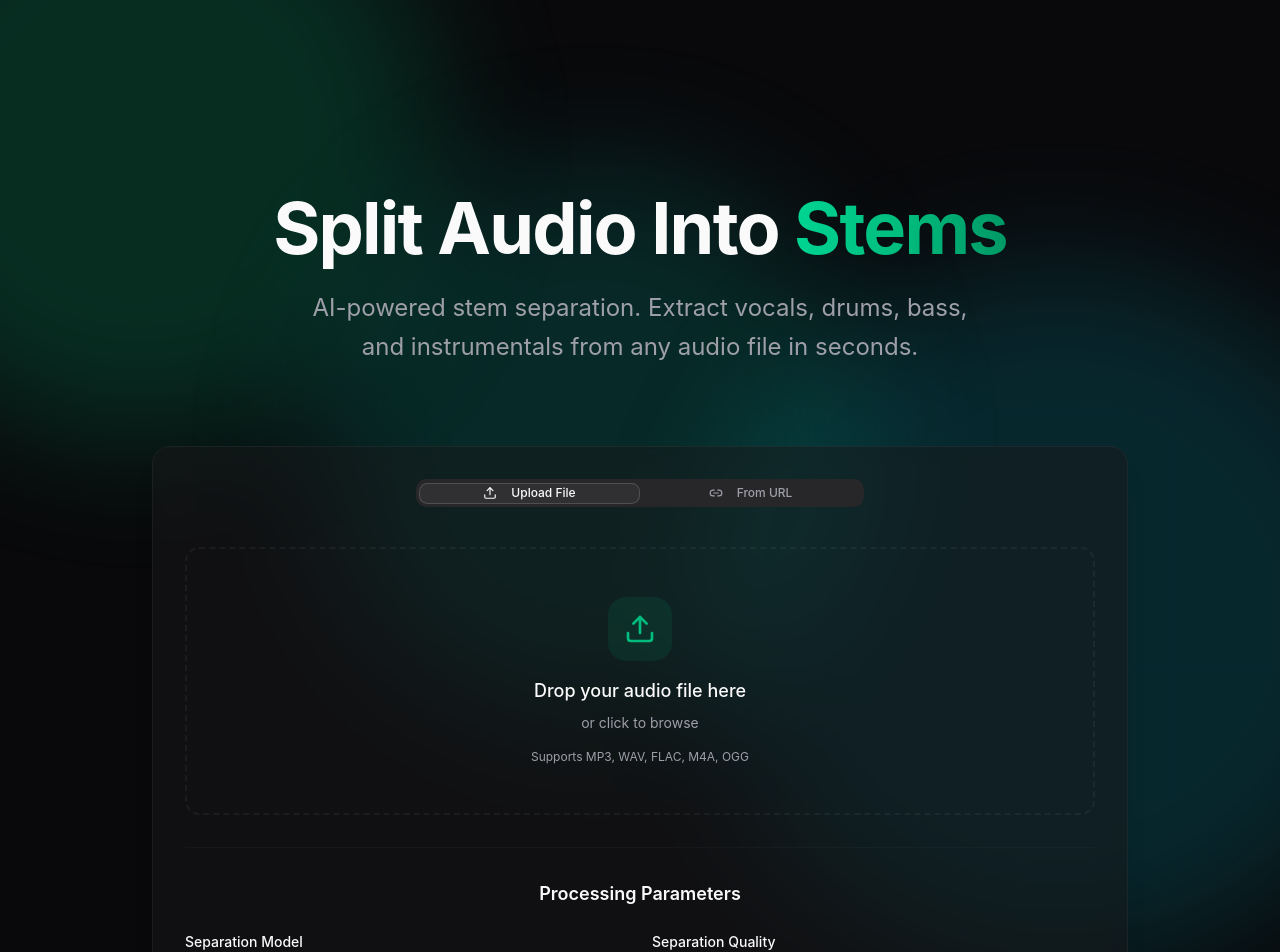
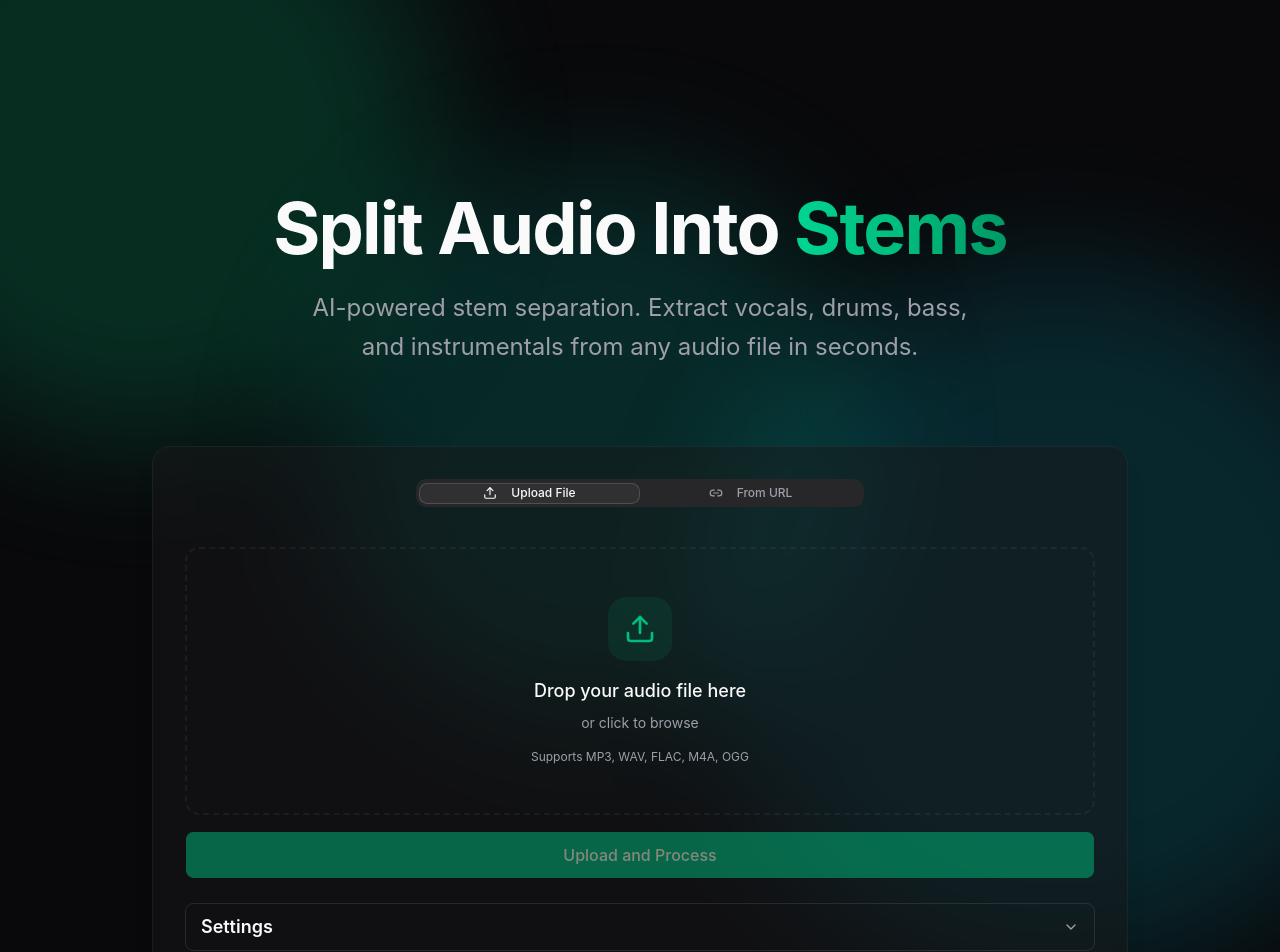
Before and after one commit to JeetPatel1016/stem-splitter, a React app in the folder frontend/: page / in a window 1280 px wide. Shown: the top 952 px of the page. Built offline with nearby package versions, Linux system fonts and the light colour scheme; the HTML template or start-up script is replaced by a standard one.

Commit message:
added button to upload file + ui enhancement

```diff
--- a/frontend/src/App.tsx
+++ b/frontend/src/App.tsx
@@ -22,6 +22,7 @@ import { Progress } from "@/components/ui/progress";
 import { Tabs, TabsContent, TabsList, TabsTrigger } from "@/components/ui/tabs";
 import { Select, SelectContent, SelectItem, SelectTrigger, SelectValue } from "@/components/ui/select";
 import { Label } from "@/components/ui/label";
+import { Accordion, AccordionContent, AccordionItem, AccordionTrigger } from "@/components/ui/accordion";
 import { uploadFile, submitURL, getJobStatus, downloadStem } from "./api";
 import FileUpload from "./components/FileUpload";
 
@@ -38,6 +39,7 @@ export default function App() {
   const [activeTab, setActiveTab] = useState("file");
   const [url, setUrl] = useState("");
   const [fileName, setFileName] = useState("");
+  const [selectedFile, setSelectedFile] = useState<File | null>(null);
   const [processingState, setProcessingState] = useState<ProcessingState>("idle");
   const [overallProgress, setOverallProgress] = useState(0);
   const [playingStems, setPlayingStems] = useState<string[]>([]);
@@ -134,14 +136,25 @@ export default function App() {
     setOverallProgress(0);
     setFileName("");
     setUrl("");
+    setSelectedFile(null);
     setPlayingStems([]);
     setCurrentJobId(null);
     setAvailableStems([]);
     setErrorMessage("");
   };
 
-  const handleFileUpload = async (file: File) => {
+  const handleFileSelect = (file: File | null) => {
+    setSelectedFile(file);
+    if (file) {
       setFileName(file.name);
+    } else {
+      setFileName("");
+    }
+  };
+
+  const handleFileUpload = async () => {
+    if (!selectedFile) return;
+
     setProcessingState("uploading");
     setOverallProgress(0);
     setErrorMessage("");
@@ -150,7 +163,7 @@ export default function App() {
       const shiftsMap = [0, 1, 5];
       const overlapMap = [0.25, 0.4, 0.7];
 
-      const response = await uploadFile(file, {
+      const response = await uploadFile(selectedFile, {
         model: numTracks,
         shifts: shiftsMap[separationQuality],
         overlap: overlapMap[processingPrecision],
@@ -226,7 +239,9 @@ export default function App() {
 
                   <TabsContent value="file" className="mt-0">
                     <FileUpload
-                      onFileSelect={handleFileUpload}
+                      onFileSelect={handleFileSelect}
+                      onUpload={handleFileUpload}
+                      selectedFile={selectedFile}
                       dragActive={dragActive}
                       setDragActive={setDragActive}
                     />
@@ -257,9 +272,13 @@ export default function App() {
                   </TabsContent>
                 </Tabs>
 
-                <div className="mt-8 pt-8 border-t border-border/30">
-                  <h3 className="text-lg font-semibold mb-6 text-center">Processing Parameters</h3>
-                  <div className="grid grid-cols-1 md:grid-cols-2 gap-6">
+                <Accordion className="w-full mt-6">
+                  <AccordionItem value="parameters">
+                    <AccordionTrigger className="text-lg font-semibold hover:no-underline">
+                      Settings
+                    </AccordionTrigger>
+                    <AccordionContent>
+                      <div className="mx-3.5 grid grid-cols-1 md:grid-cols-2 gap-6 pt-4">
                         <div className="space-y-2">
                           <Label htmlFor="num-tracks" className="text-sm font-medium">Separation Model</Label>
                           <Select value={numTracks} onValueChange={(value) => value && setNumTracks(value)}>
@@ -316,7 +335,9 @@ export default function App() {
                           </div>
                         </div>
                       </div>
-                </div>
+                    </AccordionContent>
+                  </AccordionItem>
+                </Accordion>
               </div>
             </motion.div>
           )}
--- a/frontend/src/components/FileUpload.tsx
+++ b/frontend/src/components/FileUpload.tsx
@@ -1,13 +1,22 @@
 import React, { useRef } from 'react';
-import { Upload } from "lucide-react";
+import { Upload, X } from "lucide-react";
+import { Button } from "@/components/ui/button";
 
 interface FileUploadProps {
   onFileSelect: (file: File) => void;
+  onUpload: () => void;
+  selectedFile: File | null;
   dragActive: boolean;
   setDragActive: (active: boolean) => void;
 }
 
-const FileUpload: React.FC<FileUploadProps> = ({ onFileSelect, dragActive, setDragActive }) => {
+const FileUpload: React.FC<FileUploadProps> = ({
+  onFileSelect,
+  onUpload,
+  selectedFile,
+  dragActive,
+  setDragActive
+}) => {
   const fileInputRef = useRef<HTMLInputElement>(null);
 
   const handleDrag = (e: React.DragEvent) => {
@@ -38,16 +47,29 @@ const FileUpload: React.FC<FileUploadProps> = ({ onFileSelect, dragActive, setDr
     }
   };
 
+  const handleRemoveFile = (e: React.MouseEvent) => {
+    e.stopPropagation();
+    onFileSelect(null as any);
+    if (fileInputRef.current) {
+      fileInputRef.current.value = '';
+    }
+  };
+
   return (
+    <div className="space-y-4">
       <div
-      onClick={() => fileInputRef.current?.click()}
+        onClick={() => !selectedFile && fileInputRef.current?.click()}
         onDragEnter={handleDrag}
         onDragLeave={handleDrag}
         onDragOver={handleDrag}
         onDrop={handleDrop}
-      className={`border-2 border-dashed rounded-xl p-12 text-center cursor-pointer transition-all duration-300 group ${
+        className={`border-2 border-dashed rounded-xl p-12 text-center transition-all duration-300 ${
+          selectedFile ? "cursor-default" : "cursor-pointer group"
+        } ${
           dragActive
             ? "border-primary bg-primary/10"
+            : selectedFile
+            ? "border-primary/50 bg-primary/5"
             : "border-border/50 hover:border-primary/50 hover:bg-primary/5"
         }`}
       >
@@ -58,12 +80,49 @@ const FileUpload: React.FC<FileUploadProps> = ({ onFileSelect, dragActive, setDr
           onChange={handleFileSelect}
           className="hidden"
         />
+
+        {!selectedFile ? (
+          <>
             <div className="w-16 h-16 rounded-2xl bg-primary/10 flex items-center justify-center mx-auto mb-4 group-hover:scale-110 transition-transform">
               <Upload className="w-8 h-8 text-primary" />
             </div>
             <p className="text-lg font-medium mb-2">Drop your audio file here</p>
             <p className="text-sm text-muted-foreground">or click to browse</p>
             <p className="text-xs text-muted-foreground mt-4">Supports MP3, WAV, FLAC, M4A, OGG</p>
+          </>
+        ) : (
+          <div className="flex items-center justify-between bg-card/50 rounded-lg p-4">
+            <div className="flex items-center gap-3">
+              <div className="w-10 h-10 rounded-lg bg-primary/10 flex items-center justify-center">
+                <Upload className="w-5 h-5 text-primary" />
+              </div>
+              <div className="text-left">
+                <p className="font-medium">{selectedFile.name}</p>
+                <p className="text-xs text-muted-foreground">
+                  {(selectedFile.size / 1024 / 1024).toFixed(2)} MB
+                </p>
+              </div>
+            </div>
+            <Button
+              variant="ghost"
+              size="icon"
+              onClick={handleRemoveFile}
+              className="h-8 w-8"
+            >
+              <X className="h-4 w-4" />
+            </Button>
+          </div>
+        )}
+      </div>
+
+      <Button
+        onClick={onUpload}
+        disabled={!selectedFile}
+        className="w-full h-12 text-base"
+        size="lg"
+      >
+        Upload and Process
+      </Button>
     </div>
   );
 };
--- /dev/null
+++ b/frontend/src/components/ui/accordion.tsx
@@ -0,0 +1,89 @@
+import { Accordion as AccordionPrimitive } from "@base-ui/react/accordion"
+import { motion, AnimatePresence } from "framer-motion"
+
+import { cn } from "@/lib/utils"
+import { ChevronDownIcon, ChevronUpIcon } from "lucide-react"
+
+function Accordion({ className, ...props }: AccordionPrimitive.Root.Props) {
+  return (
+    <AccordionPrimitive.Root
+      data-slot="accordion"
+      className={cn("overflow-hidden rounded-md border flex w-full flex-col", className)}
+      {...props}
+    />
+  )
+}
+
+function AccordionItem({ className, ...props }: AccordionPrimitive.Item.Props) {
+  return (
+    <AccordionPrimitive.Item
+      data-slot="accordion-item"
+      className={cn("data-open:bg-muted/50 not-last:border-b", className)}
+      {...props}
+    />
+  )
+}
+
+function AccordionTrigger({
+  className,
+  children,
+  ...props
+}: AccordionPrimitive.Trigger.Props) {
+  return (
+    <AccordionPrimitive.Header className="flex">
+      <AccordionPrimitive.Trigger
+        data-slot="accordion-trigger"
+        className={cn(
+          "**:data-[slot=accordion-trigger-icon]:text-muted-foreground gap-6 p-2 px-3.5 text-left text-xs/relaxed font-medium hover:underline **:data-[slot=accordion-trigger-icon]:ml-auto **:data-[slot=accordion-trigger-icon]:size-4 group/accordion-trigger relative flex flex-1 items-center justify-between border border-transparent transition-all outline-none disabled:pointer-events-none disabled:opacity-50",
+          className
+        )}
+        {...props}
+      >
+        {children}
+        <ChevronDownIcon data-slot="accordion-trigger-icon" className="pointer-events-none shrink-0 group-aria-expanded/accordion-trigger:hidden" />
+        <ChevronUpIcon data-slot="accordion-trigger-icon" className="pointer-events-none hidden shrink-0 group-aria-expanded/accordion-trigger:inline" />
+      </AccordionPrimitive.Trigger>
+    </AccordionPrimitive.Header>
+  )
+}
+
+function AccordionContent({
+  className,
+  children,
+  ...props
+}: AccordionPrimitive.Panel.Props) {
+  return (
+    <AccordionPrimitive.Panel
+      data-slot="accordion-content"
+      className="px-2 text-xs/relaxed"
+      {...props}
+      render={(panelProps) => {
+        const isOpen = !panelProps['aria-hidden']
+        return (
+          <div {...panelProps} className="overflow-hidden">
+            <motion.div
+              initial={false}
+              animate={isOpen ? "open" : "closed"}
+              variants={{
+                open: { height: "auto", opacity: 1 },
+                closed: { height: 0, opacity: 0 }
+              }}
+              transition={{ duration: 0.3, ease: [0.4, 0, 0.2, 1] }}
+            >
+              <div
+                className={cn(
+                  "pt-0 pb-4 [&_a]:hover:text-foreground [&_a]:underline [&_a]:underline-offset-3 [&_p:not(:last-child)]:mb-4",
+                  className
+                )}
+              >
+                {children}
+              </div>
+            </motion.div>
+          </div>
+        )
+      }}
+    />
+  )
+}
+
+export { Accordion, AccordionItem, AccordionTrigger, AccordionContent }
```
Lines whose indentation alone changed are shown as unchanged.
